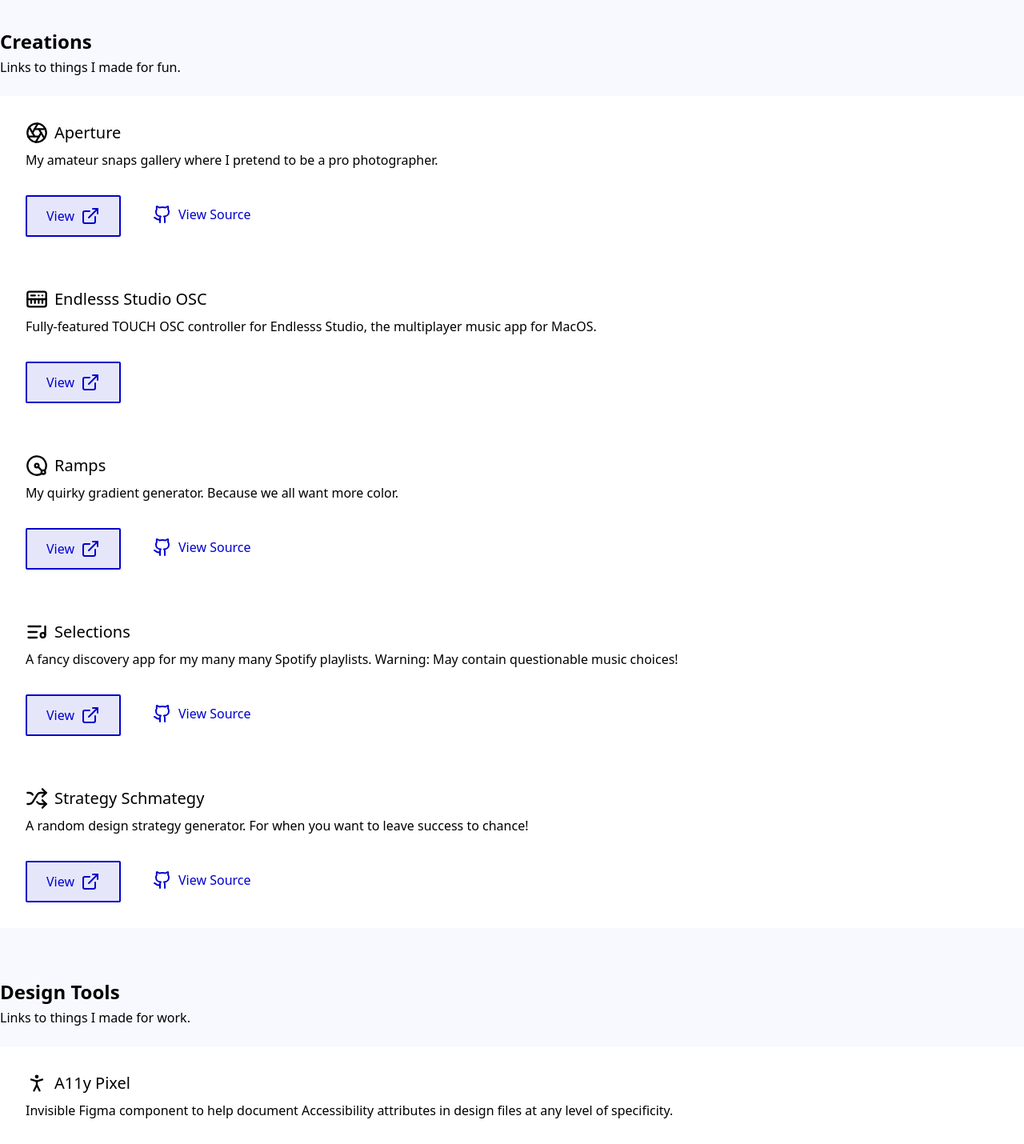
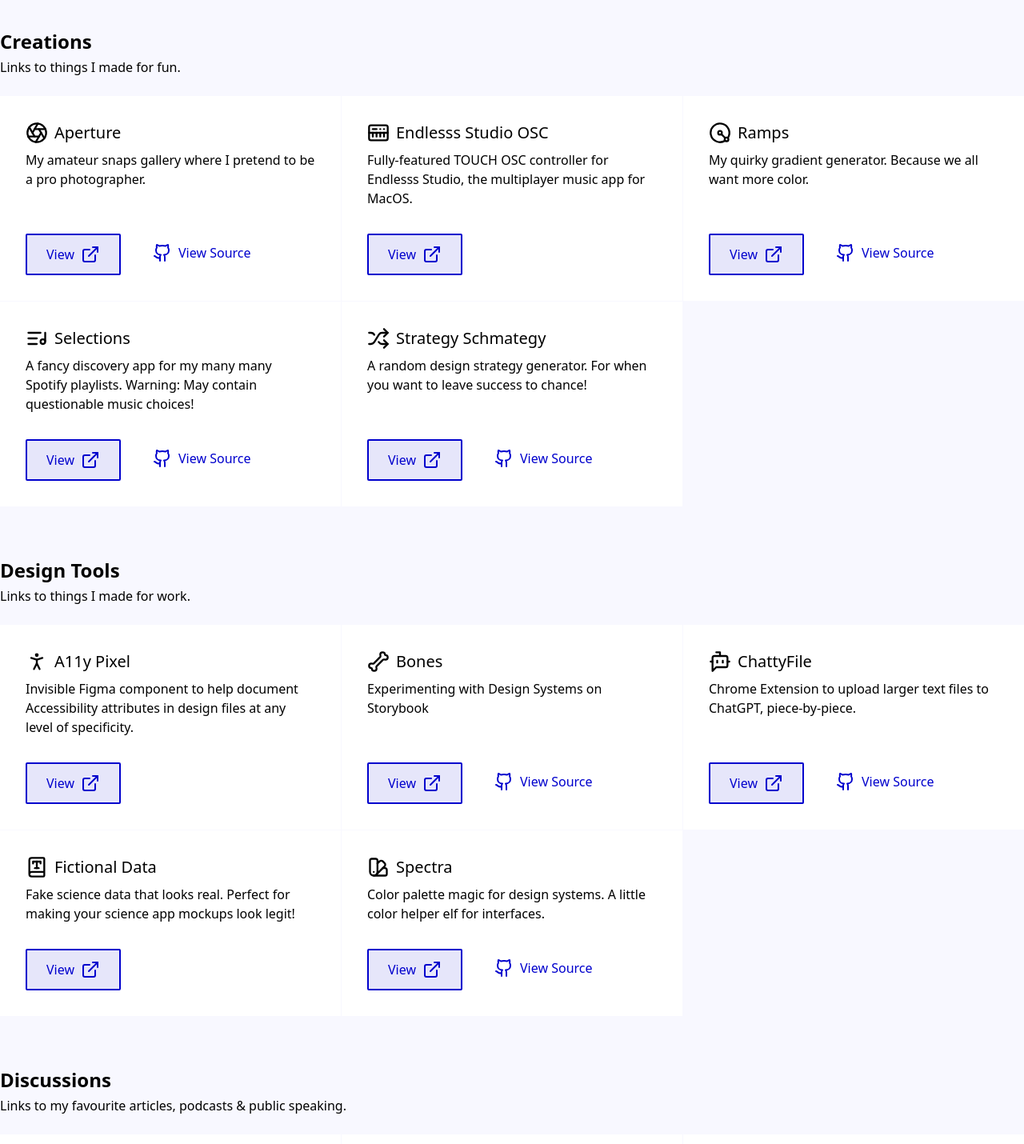
Before and after one commit to renderghost/links, a Next.js app: page / in a window 1280 px wide. Shown: the part 340-1770 px from the top of the page at 80% size. Built offline with nearby package versions, Linux system fonts and the light colour scheme.

Commit message:
refactor: replace ariaLabel with description in lists
Update the creations and projects lists to use a
description field instead of ariaLabel for better
clarity and consistency. Refactor the rendering
components to utilize a Rack component for
displaying items, simplifying the code structure.

```diff
--- a/src/components/Section/Sections/Creations.tsx
+++ b/src/components/Section/Sections/Creations.tsx
@@ -2,7 +2,7 @@
 
 import React from 'react';
 import Section from '../../Section/Section';
-import Card from '../../Card/Card';
+import Rack from '../../CardRack/CardRack';
 import {
 	Aperture,
 	Shuffle,
@@ -11,18 +11,10 @@ import {
 	ListMusic,
 } from 'lucide-react';
 
-interface Creation {
-	title: string;
-	ariaLabel: string;
-	icon: React.FC<React.SVGProps<SVGSVGElement>>;
-	url: string;
-	sourceUrl?: string;
-}
-
-const creationsList: Creation[] = [
+const creationsList = [
 	{
 		title: 'Aperture',
-		ariaLabel:
+		description:
 			'My amateur snaps gallery where I pretend to be a pro photographer.',
 		icon: Aperture,
 		url: 'https://frame.renderg.host/',
@@ -30,14 +22,14 @@ const creationsList: Creation[] = [
 	},
 	{
 		title: 'Endlesss Studio OSC',
-		ariaLabel:
+		description:
 			'Fully-featured TOUCH OSC controller for Endlesss Studio, the multiplayer music app for MacOS.',
 		icon: KeyboardMusic,
 		url: 'https://github.com/renderghost/endlesss-studio-osc',
 	},
 	{
 		title: 'Ramps',
-		ariaLabel:
+		description:
 			'My quirky gradient generator. Because we all want more color.',
 		icon: Radius,
 		url: 'https://ramps.renderg.host/',
@@ -45,7 +37,7 @@ const creationsList: Creation[] = [
 	},
 	{
 		title: 'Selections',
-		ariaLabel:
+		description:
 			'A fancy discovery app for my many many Spotify playlists. Warning: May contain questionable music choices!',
 		icon: ListMusic,
 		url: 'https://selections.renderg.host/',
@@ -53,7 +45,7 @@ const creationsList: Creation[] = [
 	},
 	{
 		title: 'Strategy Schmategy',
-		ariaLabel:
+		description:
 			'A random design strategy generator. For when you want to leave success to chance!',
 		icon: Shuffle,
 		url: 'https://strategyschmategy.renderg.host/',
@@ -66,26 +58,7 @@ const Creations: React.FC = () => (
 		id='my-creations'
 		title='Creations'
 		description='Links to things I made for fun.'>
-		<div className='Rack' itemScope itemType='http://schema.org/ItemList'>
-			{creationsList.map((creation, index) => (
-				<div
-					key={index}
-					itemProp='itemListElement'
-					itemScope
-					itemType='http://schema.org/ListItem'
-					className='flex flex-col flex-grow'>
-					<Card
-						title={creation.title}
-						description={creation.ariaLabel}
-						icon={creation.icon}
-						schemaType='CreativeWork'
-						url={creation.url}
-						sourceUrl={creation.sourceUrl}
-					/>
-					<meta itemProp='position' content={`${index + 1}`} />
-				</div>
-			))}
-		</div>
+		<Rack items={creationsList} />
 	</Section>
 );
 
--- a/src/components/Section/Sections/Projects.tsx
+++ b/src/components/Section/Sections/Projects.tsx
@@ -2,7 +2,7 @@
 
 import React from 'react';
 import Section from '../../Section/Section';
-import Card from '../../Card/Card';
+import Rack from '../../CardRack/CardRack';
 import {
 	PersonStanding,
 	BookType,
@@ -11,32 +11,24 @@ import {
 	Bone,
 } from 'lucide-react';
 
-interface Project {
-	title: string;
-	ariaLabel: string;
-	icon: React.FC<React.SVGProps<SVGSVGElement>>;
-	url?: string;
-	sourceUrl?: string;
-}
-
-const projectsList: Project[] = [
+const projectsList = [
 	{
 		title: 'A11y Pixel',
-		ariaLabel:
+		description:
 			'Invisible Figma component to help document Accessibility attributes in design files at any level of specificity.',
 		icon: PersonStanding,
 		url: 'https://www.figma.com/community/file/1392296486879607254/the-a11y-pixel',
 	},
 	{
 		title: 'Bones',
-		ariaLabel: 'Experimenting with Design Systems on Storybook',
+		description: 'Experimenting with Design Systems on Storybook',
 		icon: Bone,
 		url: 'https://bones.renderg.host/',
 		sourceUrl: 'https://github.com/renderghost/bones',
 	},
 	{
 		title: 'ChattyFile',
-		ariaLabel:
+		description:
 			'Chrome Extension to upload larger text files to ChatGPT, piece-by-piece.',
 		icon: BotMessageSquare,
 		url: 'https://chromewebstore.google.com/detail/chatty-file-uploader/hkaeghidfjhncjnajpbmdhpcpfhkacmp',
@@ -44,14 +36,14 @@ const projectsList: Project[] = [
 	},
 	{
 		title: 'Fictional Data',
-		ariaLabel:
+		description:
 			'Fake science data that looks real. Perfect for making your science app mockups look legit!',
 		icon: BookType,
 		url: 'https://github.com/Morressier/fictional-design-data',
 	},
 	{
 		title: 'Spectra',
-		ariaLabel:
+		description:
 			'Color palette magic for design systems. A little color helper elf for interfaces.',
 		icon: SwatchBook,
 		url: 'https://spectra.renderg.host/',
@@ -64,26 +56,7 @@ const Projects: React.FC = () => (
 		id='my-lab'
 		title='Design Tools'
 		description='Links to things I made for work.'>
-		<div className='Rack' itemScope itemType='http://schema.org/ItemList'>
-			{projectsList.map((project, index) => (
-				<div
-					key={index}
-					itemProp='itemListElement'
-					itemScope
-					itemType='http://schema.org/ListItem'
-					className='flex flex-col flex-grow'>
-					<Card
-						title={project.title}
-						description={project.ariaLabel}
-						icon={project.icon}
-						schemaType='SoftwareApplication'
-						url={project.url}
-						sourceUrl={project.sourceUrl}
-					/>
-					<meta itemProp='position' content={`${index + 1}`} />
-				</div>
-			))}
-		</div>
+		<Rack items={projectsList} />
 	</Section>
 );
 
```
